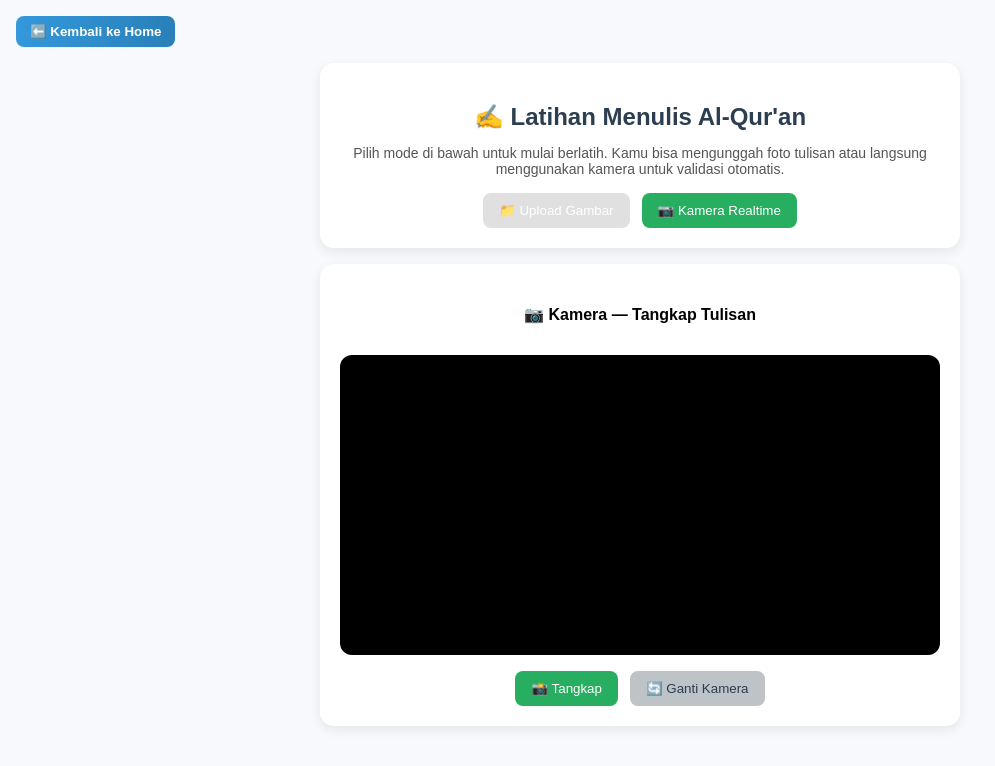
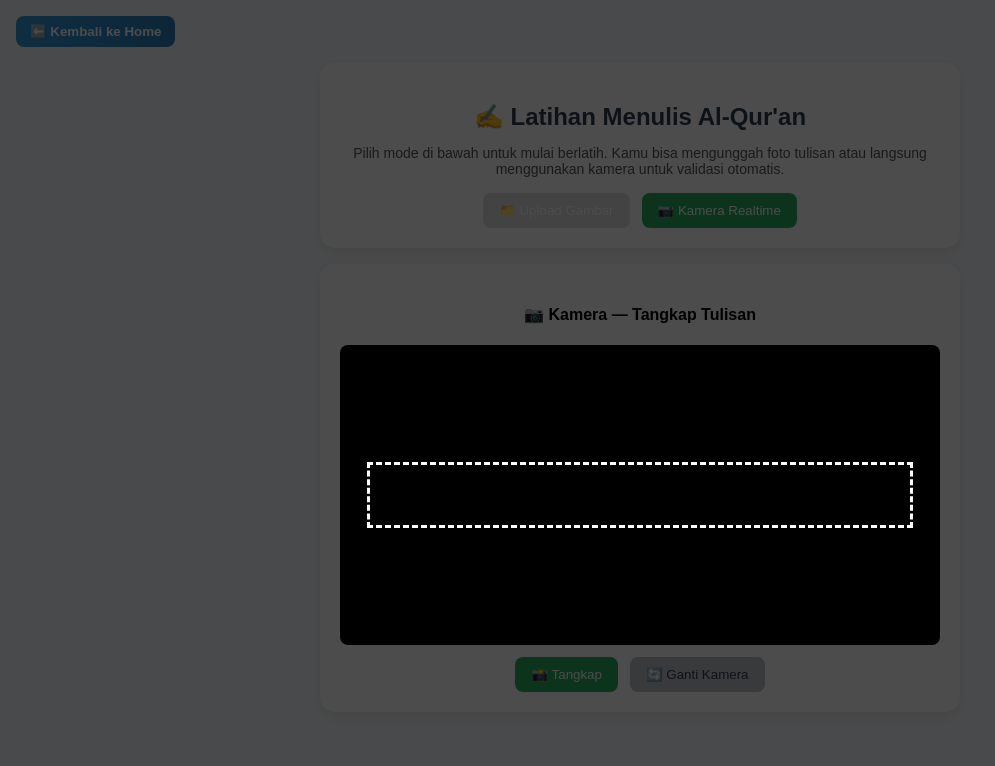
Before and after one commit to sptryogi/alquran-pwa, a React (Vite) app in the folder frontend/: page /write in a window 1280 px wide. Both pictures are taken after a click on the button "📷 Kamera Realtime". Shown: the top 766 px of the page, without its empty margins (0-995 px from the left). Built offline with nearby package versions, Linux system fonts and the light colour scheme; no server answers.

Commit message:
Update styles.css

```diff
--- a/frontend/src/styles.css
+++ b/frontend/src/styles.css
@@ -538,3 +538,45 @@ button:hover {
   border-radius: 8px;
   margin-top: 10px;
 }
+
+/* Styling untuk CameraCapture.jsx */
+
+/* Container untuk video dan overlay */
+.camera-viewport-container {
+    position: relative;
+    width: 100%;
+    /* Atur rasio aspek jika perlu, atau biarkan video mengatur ukurannya */
+}
+
+/* Video: tampilkan dalam ukuran penuh container */
+.wp-video {
+    width: 100%;
+    height: auto;
+    display: block;
+    /* Optional: tambahkan border-radius */
+    border-radius: 8px;
+}
+
+/* Overlay Panduan */
+.cropping-guide-overlay {
+    position: absolute;
+    top: 0;
+    left: 0;
+    width: 100%;
+    height: 100%;
+    display: flex; /* Untuk memposisikan baris di tengah */
+    flex-direction: column;
+    justify-content: center; /* Pusat vertikal */
+    pointer-events: none; /* Agar klik tetap bisa ke video/tombol di bawahnya */
+}
+
+/* Baris Panduan di tengah (untuk menandai area 1 larik) */
+.cropping-line {
+    /* Tinggi sekitar 20% agar sesuai dengan logika cropping di JS */
+    height: 20%;
+    width: 90%;
+    margin: 0 auto;
+    border: 3px dashed #FFF; /* Garis panduan putus-putus */
+    background: rgba(0, 0, 0, 0.3); /* Sedikit gelap di luar area, tapi di sini hanya area baris yang disorot */
+    box-shadow: 0 0 0 9999px rgba(0, 0, 0, 0.7); /* Efek mask: menggelapkan area di luar baris */
+}
```
